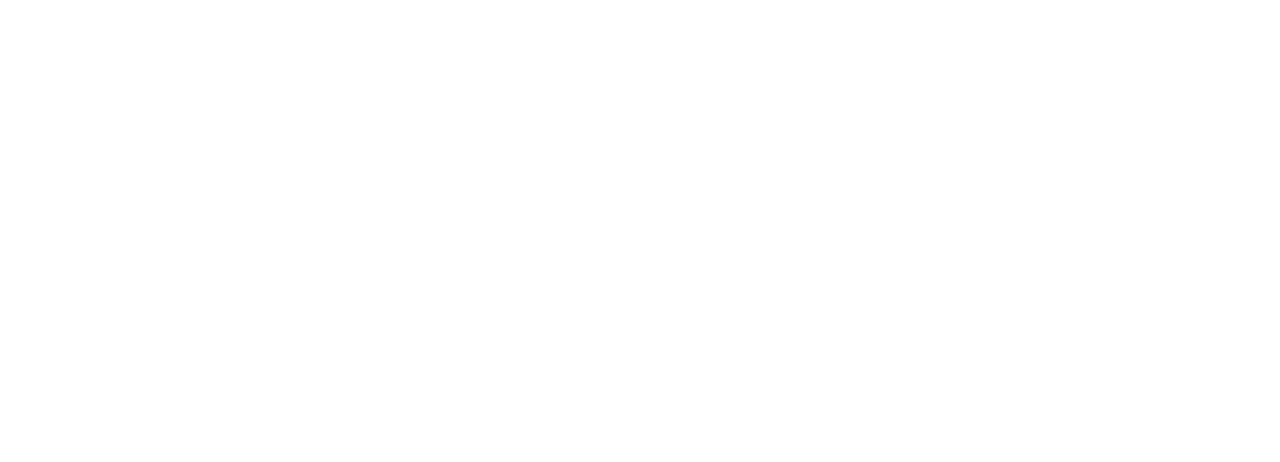
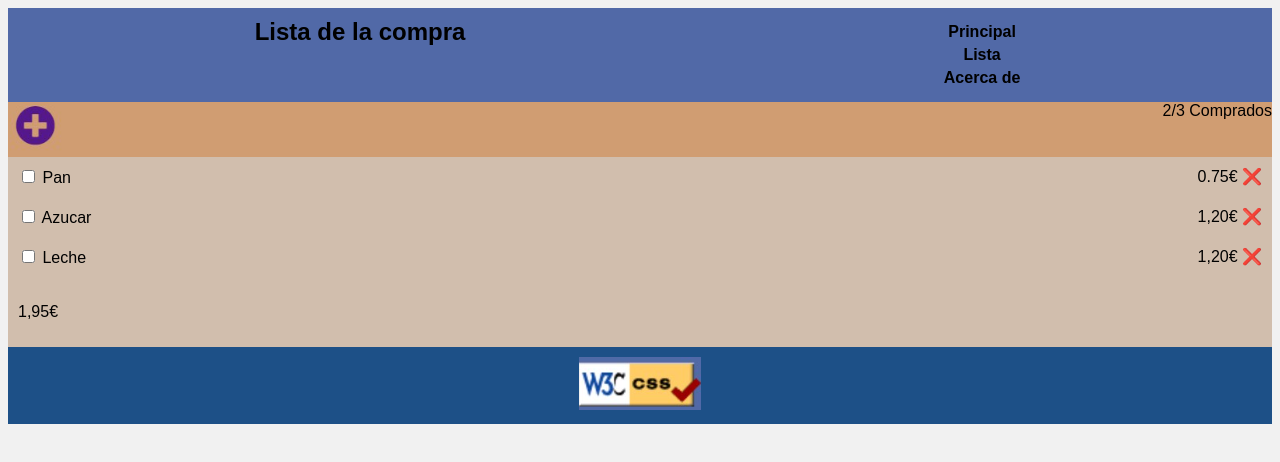
Before and after one commit to AndreaLopezGar/202309-w1ch3-andrea-lopez, a website: page index.html in a window 1280 px wide. Drawn offline with Linux system fonts and the light colour scheme.

Commit message:
Adding new branch

```diff
--- a/index.html
+++ b/index.html
@@ -5,13 +5,56 @@
   <meta charset="UTF-8">
   <meta name="viewport" content="width=device-width, initial-scale=1.0">
   <link rel="shortcut icon" href="favicon.ico" type="image/x-icon">
-  <link rel="stylesheet" href="styles.css">
+  <link rel="stylesheet" href="./style.css/styles.css">
   <title>Lista de la Compra</title>
 
 </head>
 
 <body>
+  <header>
+    <div>
+      <h1>Lista de la compra</h1>
+    </div>
+    <div>
+      <h2>Principal</h2>
+      <h2>Lista</h2>
+      <h2>Acerca de</h2>
+    </div>
+  </header>
+  <main>
+    <section class="summary">
+      <img src="Captura.PNG" alt="simbolo mas">
+      <span>2/3 Comprados</span>
+    </section>
+    <section class="list">
+      <form>
+        <div>
+          <input type="checkbox">
+          <label for="product">Pan</label>
+          <span>0.75€ ❌</span>
+        </div>
 
+        <div>
+          <input type="checkbox">
+          <label for="product">Azucar</label>
+          <span>1,20€ ❌</span>
+        </div>
+
+        <div>
+          <input type="checkbox">
+          <label for="product">Leche</label>
+          <span>1,20€ ❌</span>
+        </div>
+
+        <div>
+          <p>1,95€</p>
+        </div>
+      </form>
+    </section>
+  </main>
+  <footer>
+    <img src="W3C.PNG" alt="logo W3C">
+  </footer>
 </body>
 
 </html>
--- /dev/null
+++ b/style.css/styles.css
@@ -0,0 +1,55 @@
+body {
+  font-family: Arial, sans-serif;
+  background-color: #f1f1f1;
+}
+
+header {
+  background-color: #5169a7;
+  color: black;
+  text-align: center;
+  padding: 10px;
+  display: flex;
+  justify-content: space-around;
+}
+
+header h1 {
+  margin: 0;
+  font-size: 24px;
+  justify-content: space-around;
+}
+
+header h2 {
+  font-size: 16px;
+  margin: 5px;
+  justify-content: space-around;
+}
+
+img {
+  max-width: 100%;
+  height: auto;
+}
+
+form div {
+  background-color: #d1bead;
+  padding: 10px;
+}
+
+footer {
+  background-color: #1d5087;
+  color: #fff;
+  text-align: center;
+  padding: 10px;
+}
+
+.summary {
+  background-color: #d09d72;
+}
+
+.list {
+  background-color: #d09d72;
+}
+
+span {
+  float: right;
+  justify-self: right;
+}
```
Also changed, not shown: Captura.PNG (added), W3C.PNG (added), style.css/Captura menos.PNG (added), styles.css (deleted).
